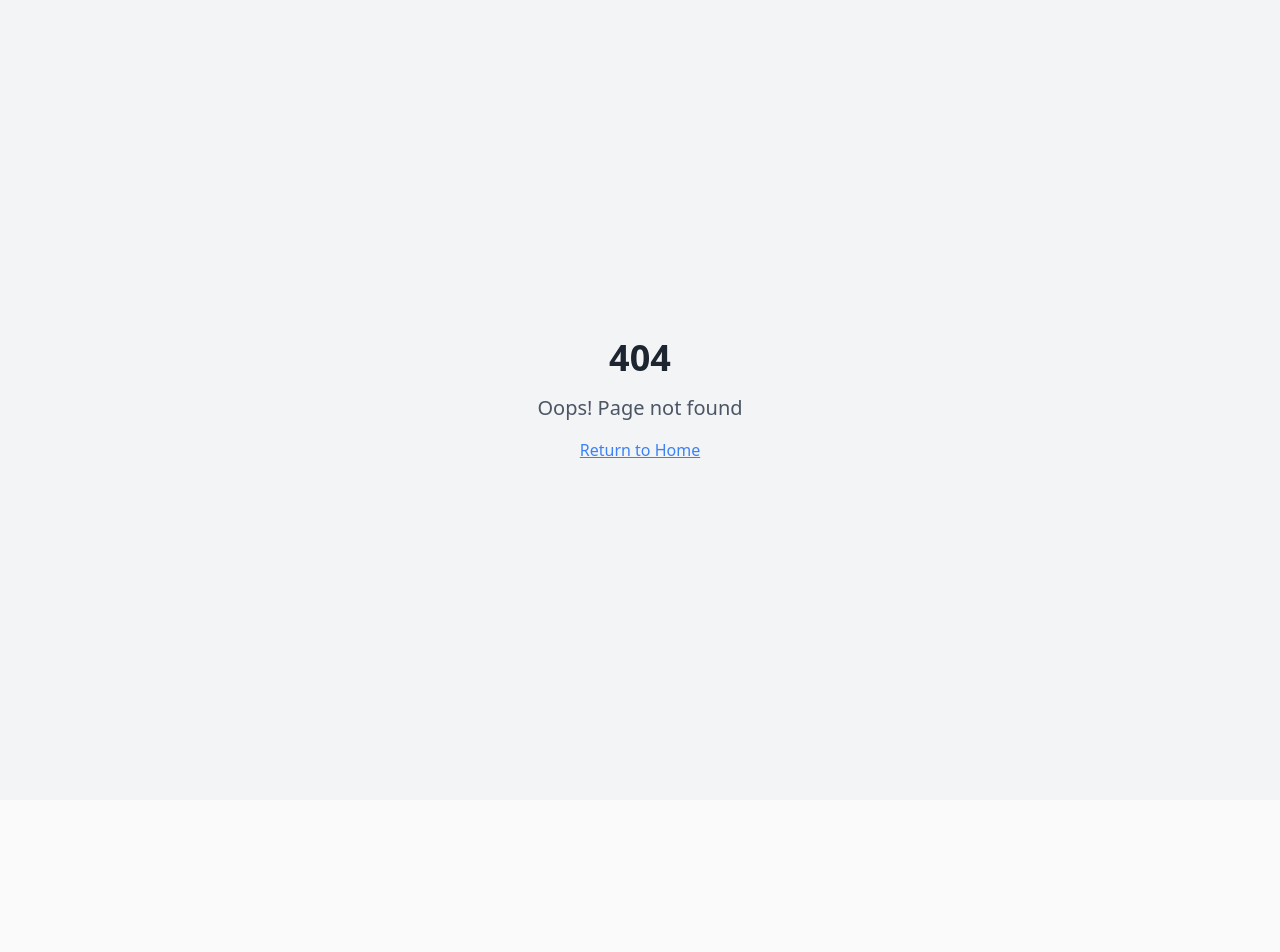
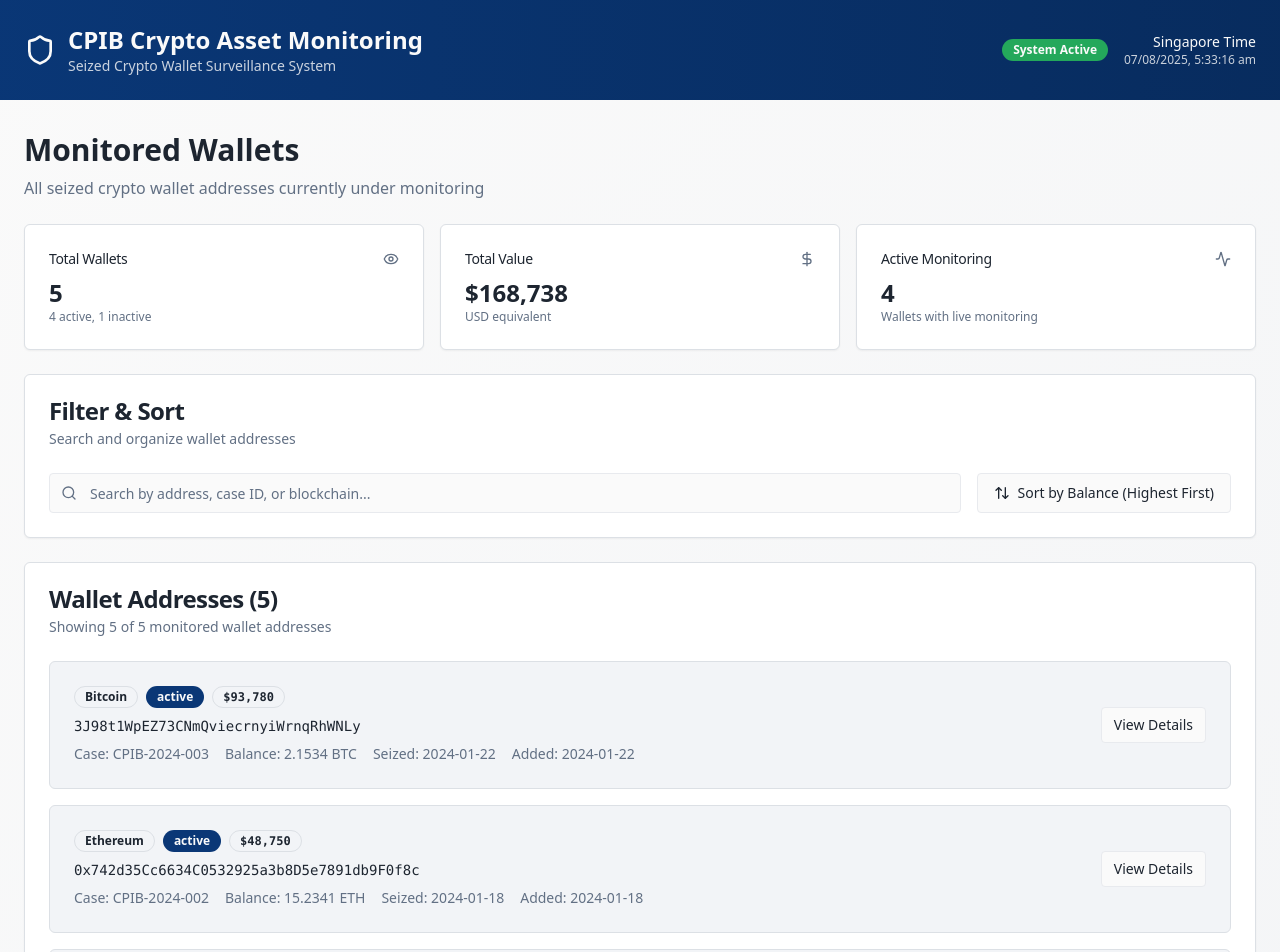
Before and after one commit to Kshitij0O7/sentinel-crypto-watch, a React (Vite) app: page /wallets in a window 1280 px wide. Before the commit this address had no page. Shown: the top 952 px of the page. Before the commit the page ends 800 px from the top, so only its background shows below. Built offline with nearby package versions, Linux system fonts and the light colour scheme.

Commit message:
Add Monitored Wallets Page
Created a new page for monitored wallets, accessible via a new route. The page displays a list of wallets sorted by their balance.

```diff
--- a/src/App.tsx
+++ b/src/App.tsx
@@ -9,6 +9,7 @@ import WalletDetails from "./pages/WalletDetails";
 import NewCase from "./pages/NewCase";
 import ManageCases from "./pages/ManageCases";
 import AssetsUnderSeizure from "./pages/AssetsUnderSeizure";
+import MonitoredWallets from "./pages/MonitoredWallets";
 
 const queryClient = new QueryClient();
 
@@ -23,6 +24,7 @@ const App = () => (
           <Route path="/new-case" element={<NewCase />} />
           <Route path="/cases" element={<ManageCases />} />
           <Route path="/assets" element={<AssetsUnderSeizure />} />
+          <Route path="/wallets" element={<MonitoredWallets />} />
           <Route path="/wallet/:walletId" element={<WalletDetails />} />
           {/* ADD ALL CUSTOM ROUTES ABOVE THE CATCH-ALL "*" ROUTE */}
           <Route path="*" element={<NotFound />} />
--- a/src/pages/Index.tsx
+++ b/src/pages/Index.tsx
@@ -1,6 +1,6 @@
 import { useNavigate } from "react-router-dom";
 import { Button } from "@/components/ui/button";
-import { FolderOpen, Plus } from "lucide-react";
+import { FolderOpen, Plus, Eye } from "lucide-react";
 import CryptoMonitoringHeader from "@/components/CryptoMonitoringHeader";
 import MonitoringDashboard from "@/components/MonitoringDashboard";
 
@@ -17,6 +17,10 @@ const Index = () => {
             <p className="text-muted-foreground">Overview of seized crypto assets and recent activity</p>
           </div>
           <div className="flex gap-2">
+            <Button onClick={() => navigate("/wallets")} variant="outline" className="flex items-center gap-2">
+              <Eye className="h-4 w-4" />
+              View All Wallets
+            </Button>
             <Button onClick={() => navigate("/new-case")} className="flex items-center gap-2">
               <Plus className="h-4 w-4" />
               New Case
--- /dev/null
+++ b/src/pages/MonitoredWallets.tsx
@@ -0,0 +1,253 @@
+import { useState } from "react";
+import { useNavigate } from "react-router-dom";
+import { Card, CardContent, CardDescription, CardHeader, CardTitle } from "@/components/ui/card";
+import { Badge } from "@/components/ui/badge";
+import { Button } from "@/components/ui/button";
+import { Input } from "@/components/ui/input";
+import { Eye, Search, ArrowUpDown, DollarSign, Activity } from "lucide-react";
+import CryptoMonitoringHeader from "@/components/CryptoMonitoringHeader";
+
+interface WalletAddress {
+  id: string;
+  address: string;
+  blockchain: string;
+  caseId: string;
+  dateSeized: string;
+  dateAdded: string;
+  status: 'active' | 'inactive';
+  lastActivity?: string;
+  balance: string;
+  balanceUSD: number;
+}
+
+const MonitoredWallets = () => {
+  const navigate = useNavigate();
+  const [searchTerm, setSearchTerm] = useState("");
+  const [sortOrder, setSortOrder] = useState<'asc' | 'desc'>('desc');
+
+  // Mock data for monitored wallets - sorted by balance
+  const [walletAddresses] = useState<WalletAddress[]>([
+    {
+      id: "1",
+      address: "1A1zP1eP5QGefi2DMPTfTL5SLmv7DivfNa",
+      blockchain: "Bitcoin",
+      caseId: "CPIB-2024-001",
+      dateSeized: "2024-01-15",
+      dateAdded: "2024-01-15",
+      status: "active",
+      lastActivity: "2024-01-20",
+      balance: "0.5842 BTC",
+      balanceUSD: 25400
+    },
+    {
+      id: "2",
+      address: "0x742d35Cc6634C0532925a3b8D5e7891db9F0f8c",
+      blockchain: "Ethereum",
+      caseId: "CPIB-2024-002",
+      dateSeized: "2024-01-18",
+      dateAdded: "2024-01-18",
+      status: "active",
+      balance: "15.2341 ETH",
+      balanceUSD: 48750
+    },
+    {
+      id: "3",
+      address: "3J98t1WpEZ73CNmQviecrnyiWrnqRhWNLy",
+      blockchain: "Bitcoin",
+      caseId: "CPIB-2024-003",
+      dateSeized: "2024-01-22",
+      dateAdded: "2024-01-22",
+      status: "active",
+      balance: "2.1534 BTC",
+      balanceUSD: 93780
+    },
+    {
+      id: "4",
+      address: "0x8ba1f109551bD432803012645Hac136c6a",
+      blockchain: "Ethereum",
+      caseId: "CPIB-2024-004",
+      dateSeized: "2024-01-25",
+      dateAdded: "2024-01-25",
+      status: "inactive",
+      balance: "0.0852 ETH",
+      balanceUSD: 272
+    },
+    {
+      id: "5",
+      address: "bc1qxy2kgdygjrsqtzq2n0yrf2493p83kkfjhx0wlh",
+      blockchain: "Bitcoin",
+      caseId: "CPIB-2024-005",
+      dateSeized: "2024-01-28",
+      dateAdded: "2024-01-28",
+      status: "active",
+      balance: "0.0123 BTC",
+      balanceUSD: 536
+    }
+  ]);
+
+  // Filter and sort wallets
+  const filteredAndSortedWallets = walletAddresses
+    .filter(wallet =>
+      wallet.address.toLowerCase().includes(searchTerm.toLowerCase()) ||
+      wallet.caseId.toLowerCase().includes(searchTerm.toLowerCase()) ||
+      wallet.blockchain.toLowerCase().includes(searchTerm.toLowerCase())
+    )
+    .sort((a, b) => {
+      if (sortOrder === 'desc') {
+        return b.balanceUSD - a.balanceUSD;
+      } else {
+        return a.balanceUSD - b.balanceUSD;
+      }
+    });
+
+  const toggleSortOrder = () => {
+    setSortOrder(sortOrder === 'desc' ? 'asc' : 'desc');
+  };
+
+  const totalValue = walletAddresses.reduce((sum, wallet) => sum + wallet.balanceUSD, 0);
+  const activeWallets = walletAddresses.filter(w => w.status === 'active').length;
+
+  return (
+    <div className="min-h-screen bg-gradient-to-br from-background to-muted">
+      <CryptoMonitoringHeader />
+      <div className="max-w-7xl mx-auto px-6 py-8">
+        <div className="mb-6">
+          <h1 className="text-3xl font-bold mb-2">Monitored Wallets</h1>
+          <p className="text-muted-foreground">All seized crypto wallet addresses currently under monitoring</p>
+        </div>
+
+        {/* Summary Cards */}
+        <div className="grid grid-cols-1 md:grid-cols-3 gap-4 mb-6">
+          <Card>
+            <CardHeader className="flex flex-row items-center justify-between space-y-0 pb-2">
+              <CardTitle className="text-sm font-medium">Total Wallets</CardTitle>
+              <Eye className="h-4 w-4 text-muted-foreground" />
+            </CardHeader>
+            <CardContent>
+              <div className="text-2xl font-bold">{walletAddresses.length}</div>
+              <p className="text-xs text-muted-foreground">
+                {activeWallets} active, {walletAddresses.length - activeWallets} inactive
+              </p>
+            </CardContent>
+          </Card>
+
+          <Card>
+            <CardHeader className="flex flex-row items-center justify-between space-y-0 pb-2">
+              <CardTitle className="text-sm font-medium">Total Value</CardTitle>
+              <DollarSign className="h-4 w-4 text-muted-foreground" />
+            </CardHeader>
+            <CardContent>
+              <div className="text-2xl font-bold">${totalValue.toLocaleString()}</div>
+              <p className="text-xs text-muted-foreground">
+                USD equivalent
+              </p>
+            </CardContent>
+          </Card>
+
+          <Card>
+            <CardHeader className="flex flex-row items-center justify-between space-y-0 pb-2">
+              <CardTitle className="text-sm font-medium">Active Monitoring</CardTitle>
+              <Activity className="h-4 w-4 text-muted-foreground" />
+            </CardHeader>
+            <CardContent>
+              <div className="text-2xl font-bold">{activeWallets}</div>
+              <p className="text-xs text-muted-foreground">
+                Wallets with live monitoring
+              </p>
+            </CardContent>
+          </Card>
+        </div>
+
+        {/* Search and Sort Controls */}
+        <Card className="mb-6">
+          <CardHeader>
+            <CardTitle>Filter & Sort</CardTitle>
+            <CardDescription>Search and organize wallet addresses</CardDescription>
+          </CardHeader>
+          <CardContent>
+            <div className="flex flex-col md:flex-row gap-4">
+              <div className="flex-1">
+                <div className="relative">
+                  <Search className="absolute left-3 top-3 h-4 w-4 text-muted-foreground" />
+                  <Input
+                    placeholder="Search by address, case ID, or blockchain..."
+                    value={searchTerm}
+                    onChange={(e) => setSearchTerm(e.target.value)}
+                    className="pl-10"
+                  />
+                </div>
+              </div>
+              <Button
+                variant="outline"
+                onClick={toggleSortOrder}
+                className="flex items-center gap-2"
+              >
+                <ArrowUpDown className="h-4 w-4" />
+                Sort by Balance ({sortOrder === 'desc' ? 'Highest' : 'Lowest'} First)
+              </Button>
+            </div>
+          </CardContent>
+        </Card>
+
+        {/* Wallet List */}
+        <Card>
+          <CardHeader>
+            <CardTitle>Wallet Addresses ({filteredAndSortedWallets.length})</CardTitle>
+            <CardDescription>
+              Showing {filteredAndSortedWallets.length} of {walletAddresses.length} monitored wallet addresses
+            </CardDescription>
+          </CardHeader>
+          <CardContent>
+            <div className="space-y-4">
+              {filteredAndSortedWallets.map((wallet) => (
+                <div
+                  key={wallet.id}
+                  className="flex flex-col lg:flex-row lg:items-center justify-between p-6 border rounded-lg bg-accent/50 hover:bg-accent/70 transition-colors"
+                >
+                  <div className="space-y-3 lg:space-y-2">
+                    <div className="flex items-center gap-2 flex-wrap">
+                      <Badge variant="outline">{wallet.blockchain}</Badge>
+                      <Badge variant={wallet.status === 'active' ? 'default' : 'secondary'}>
+                        {wallet.status}
+                      </Badge>
+                      <Badge variant="outline" className="font-mono">
+                        ${wallet.balanceUSD.toLocaleString()}
+                      </Badge>
+                    </div>
+                    <p className="font-mono text-sm break-all">{wallet.address}</p>
+                    <div className="flex flex-wrap gap-4 text-sm text-muted-foreground">
+                      <span className="font-medium">Case: {wallet.caseId}</span>
+                      <span>Balance: {wallet.balance}</span>
+                      <span>Seized: {wallet.dateSeized}</span>
+                      <span>Added: {wallet.dateAdded}</span>
+                      {wallet.lastActivity && (
+                        <span>Last Activity: {wallet.lastActivity}</span>
+                      )}
+                    </div>
+                  </div>
+                  <div className="flex items-center gap-2 mt-4 lg:mt-0">
+                    <Button
+                      variant="outline"
+                      size="sm"
+                      onClick={() => navigate(`/wallet/${wallet.id}`)}
+                    >
+                      View Details
+                    </Button>
+                  </div>
+                </div>
+              ))}
+              {filteredAndSortedWallets.length === 0 && (
+                <div className="text-center py-8 text-muted-foreground">
+                  <Eye className="h-12 w-12 mx-auto mb-4 opacity-50" />
+                  <p>No wallets found matching your search criteria.</p>
+                </div>
+              )}
+            </div>
+          </CardContent>
+        </Card>
+      </div>
+    </div>
+  );
+};
+
+export default MonitoredWallets;
```
